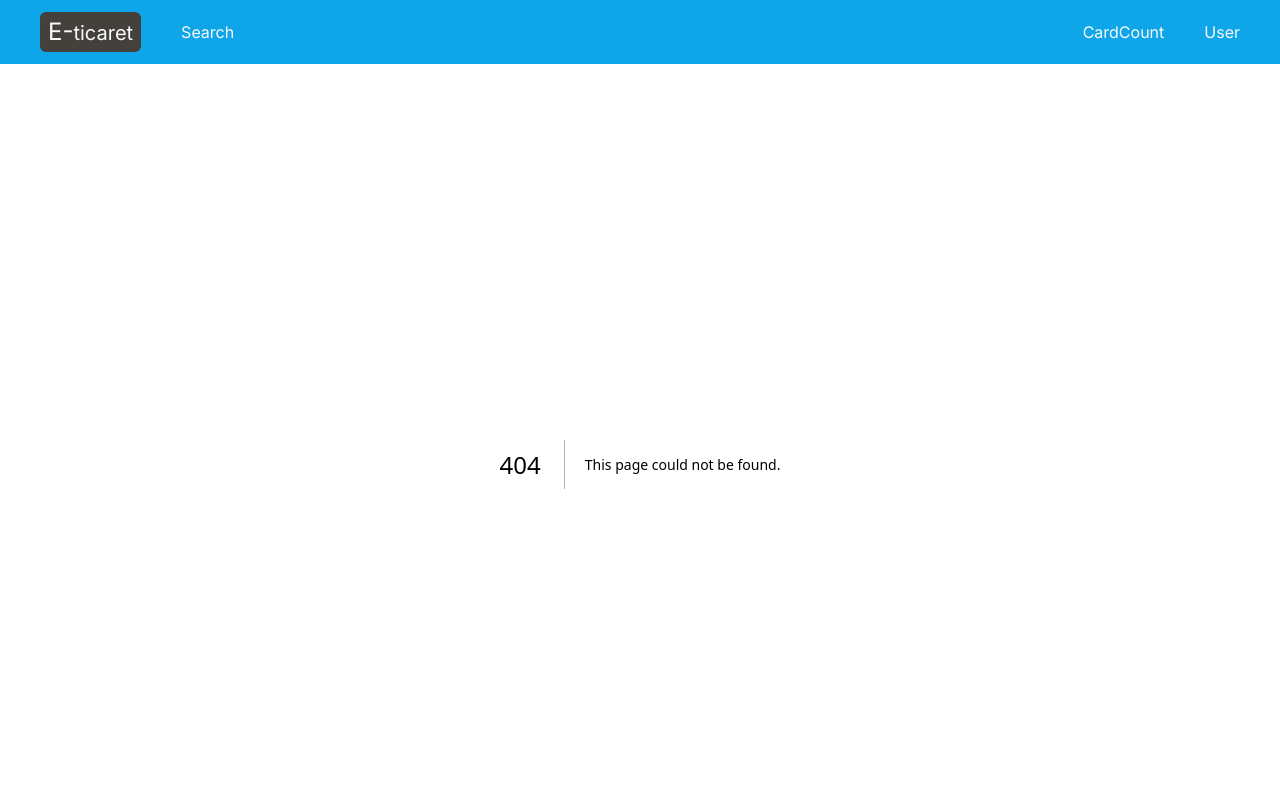
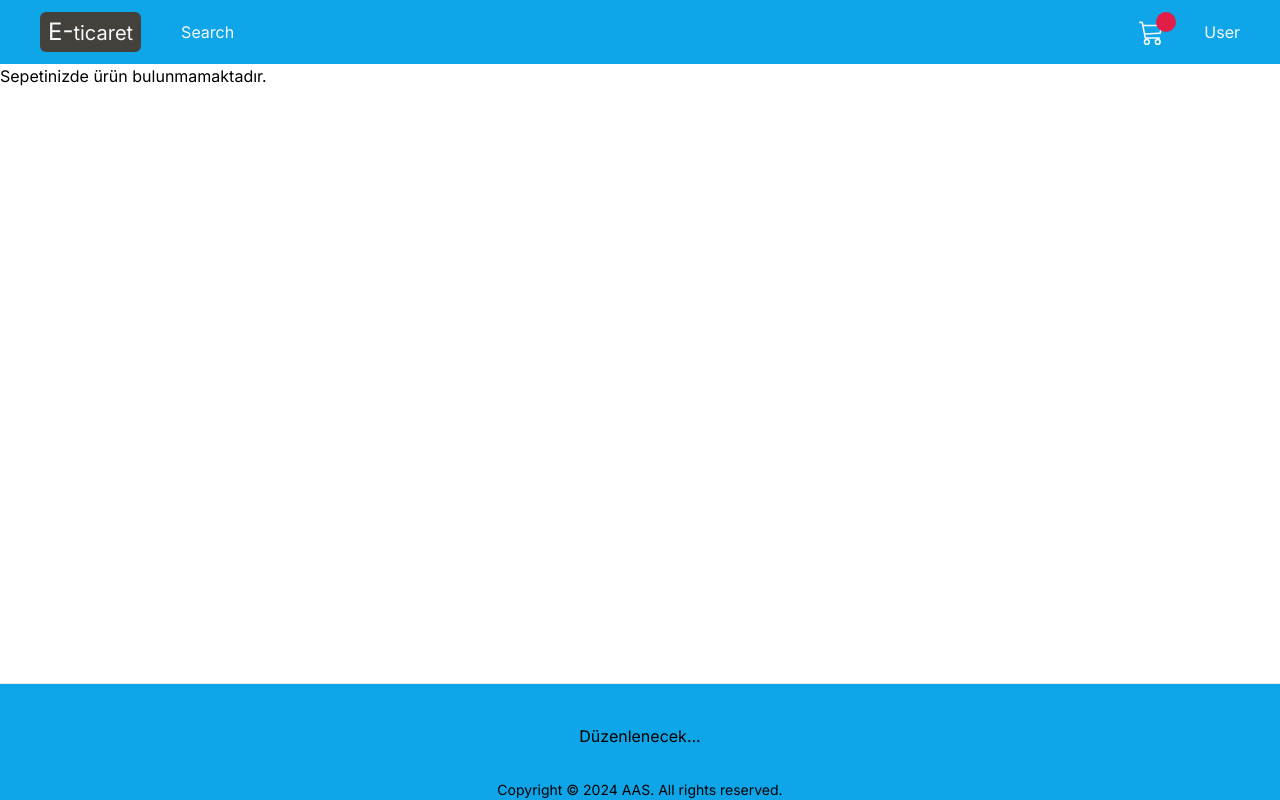
Before and after one commit to ahmetalisarihan/e-ticaret, a Next.js app: page /cart in a window 1280 px wide. Before the commit this address had no page. Shown: the top 800 px of the page. Built offline with nearby package versions, Linux system fonts and the light colour scheme.

Commit message:
Add cart

```diff
--- /dev/null
+++ b/app/cart/page.tsx
@@ -0,0 +1,12 @@
+import React from 'react'
+import CartClient from '../components/cart/CartClient'
+
+const Cart = () => {
+  return (
+    <div>
+        <CartClient/>
+    </div>
+  )
+}
+
+export default Cart
--- /dev/null
+++ b/app/components/cart/CartClient.tsx
@@ -0,0 +1,49 @@
+"use client";
+
+import React from "react";
+import PageContainer from "../containers/PageContainer";
+import useCart from "@/hooks/useCart";
+import Image from "next/image";
+import Button from "../general/Button";
+
+const CartClient = () => {
+  const { cartPrdcts } = useCart();
+
+  console.log(cartPrdcts, "cartPrdcts");
+  if (!cartPrdcts || cartPrdcts.length == 0) {
+    return <div>Sepetinizde ürün bulunmamaktadır.</div>;
+  }
+  return (
+    <div className="my-3 md:my-10">
+      <PageContainer>
+        <div className="flex items-center gap-3 text-center border-b py-3">
+          <div className="w-1/5">Ürün Resmi</div>
+          <div className="w-1/5">Ürün Adı</div>
+          <div className="w-1/5">Ürün Miktarı</div>
+          <div className="w-1/5">Ürün Fiyatı</div>
+          <div className="w-1/5"></div>
+        </div>
+        <div>
+           {
+             cartPrdcts.map(cart => (
+                <div className="flex items-center  text-center my-5" key={cart.id}>
+                    <div className="w-1/5 flex items-center justify-center">
+                        <Image src={cart.image} alt="" width={40} height={40} />
+                    </div>
+                    <div className="w-1/5">{cart.name}</div>
+                    <div className="w-1/5">3</div>
+                    <div className="w-1/5 text-orange-500 text-lg">{cart.price}</div>
+                    <div className="w-1/5">
+                        <Button text="Ürünü Sil" onClick={() => {}} />
+                    </div>
+                </div>
+            ))
+
+           }
+        </div>
+      </PageContainer>
+    </div>
+  );
+};
+
+export default CartClient;
--- a/app/components/navbar/CardCount.tsx
+++ b/app/components/navbar/CardCount.tsx
@@ -1,8 +1,16 @@
+"use client";
+import useCart from '@/hooks/useCart';
 import React from 'react'
+import { BsCart3 } from "react-icons/bs";
 
 const CardCount = () => {
+  const {cartPrdcts} = useCart()
+
   return (
-    <div className='hidden md:flex'>CardCount</div>
+    <div className='hidden md:flex relative'>
+      <BsCart3 size={25}/>
+      <div className='absolute -top-2 -right-3 text-xs bg-rose-600 w-5 h-5 flex items-center justify-center rounded-full'>{cartPrdcts?.length}</div>
+    </div>
   )
 }
 
```
